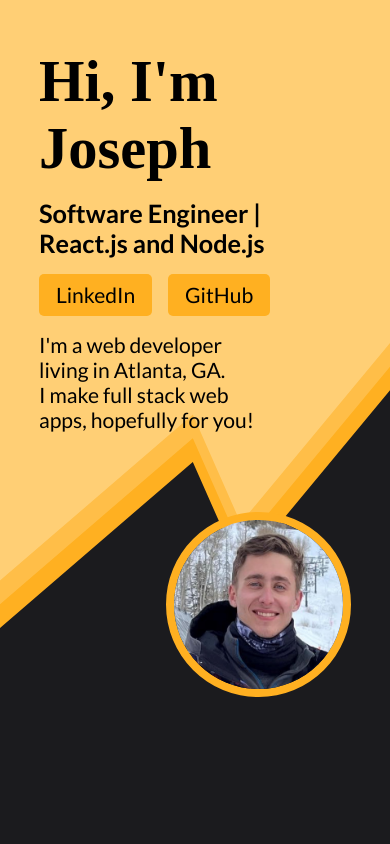
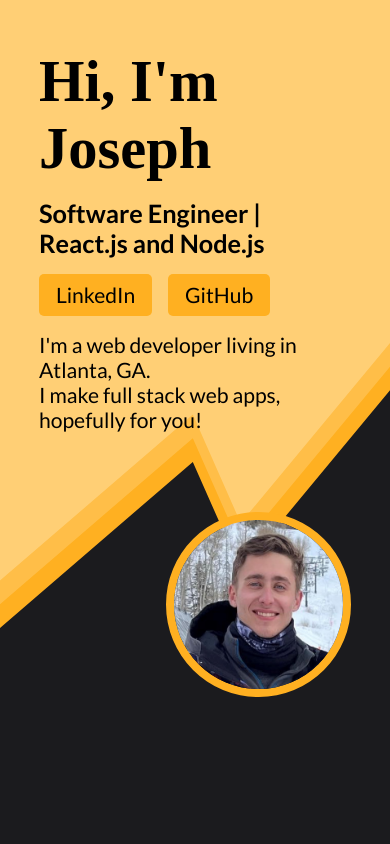
Before and after one commit to jpugmire/jpugmire.github.io, a React (Create React App) app: page / in a window 390 px wide. Shown: the top 844 px of the page. Built offline with nearby package versions, Linux system fonts and the light colour scheme; a web font is replaced by a local one.

Commit message:
increase mobile width

```diff
--- a/src/components/experience/experience.css
+++ b/src/components/experience/experience.css
@@ -148,7 +148,7 @@
         margin: 0 0 10rem 0;
     }
     .info-profile{
-        width: 60vw;
+        width: 80vw;
     }
     .experience-wrapper .info-section{
         margin: 0 10vw 5rem 10vw;
```
